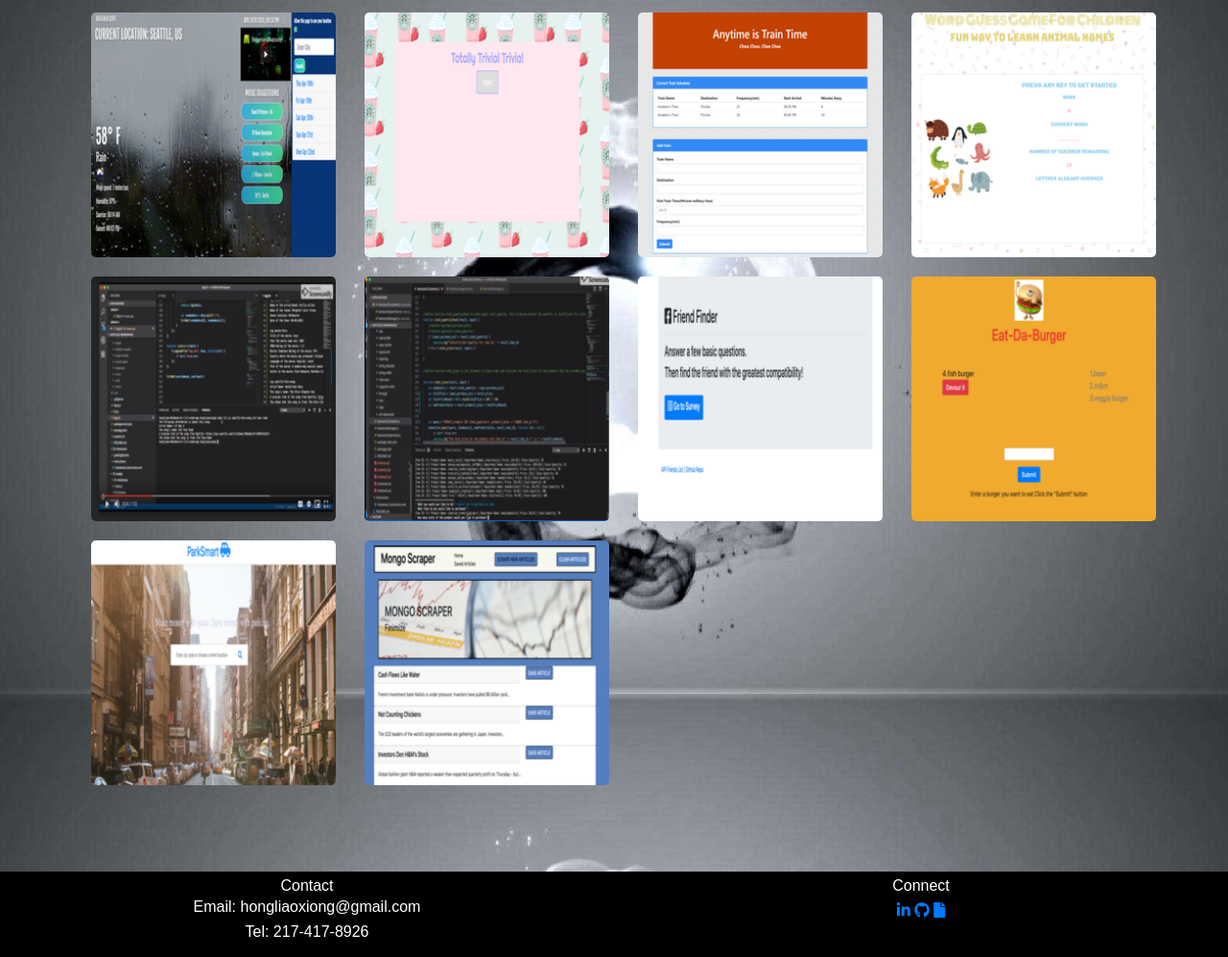
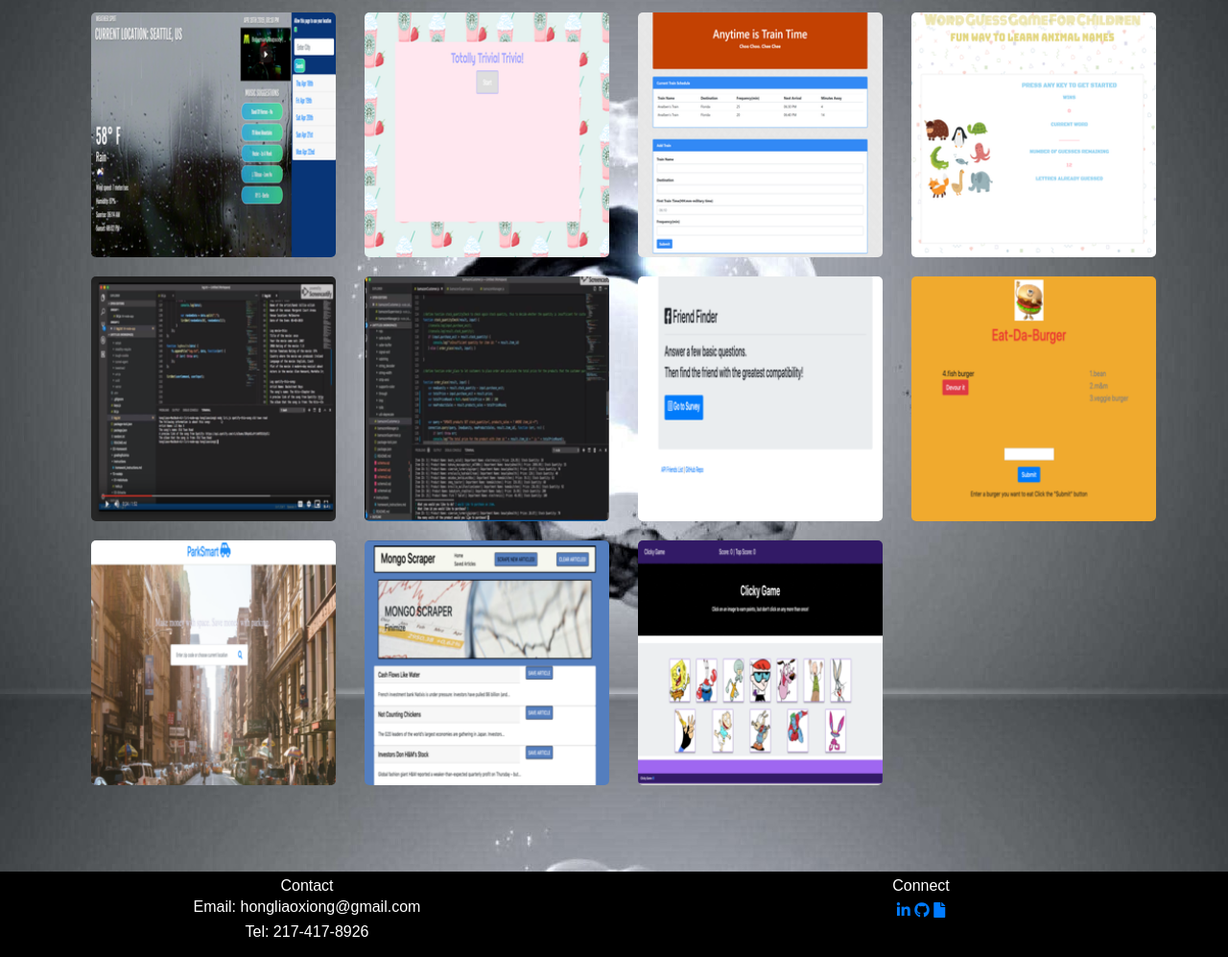
Before and after one commit to sbhgn0721/portfolio-website-updated, a plain HTML site: page index.html in a window 1280 px wide. Shown: the part 1677-2674 px from the top of the page at 96% size. Drawn offline with nearby package versions, Linux system fonts and the light colour scheme.

Commit message:
added clicky game to portfolio

```diff
--- a/index.html
+++ b/index.html
@@ -166,6 +166,17 @@
 
                 </div>
 
+                <div class="col-lg-3 col-md-6 col-sm-12 col-xs-12 project">
+                    <a href="https://sbhgn0721.github.io/clicky_game/"
+                        target="_blank"><img class="project-image" src="assets/images/clicky_game_250x250.png"
+                            alt="Clicky Game"></a>
+                    <div class="middle">
+                        <div class="text">Clicky Game</div>
+                    </div>
+
+                </div>
+
+
             </div>
 
 
```
Also changed, not shown: assets/images/clicky_game_250x250.png (added), 2 other files.
